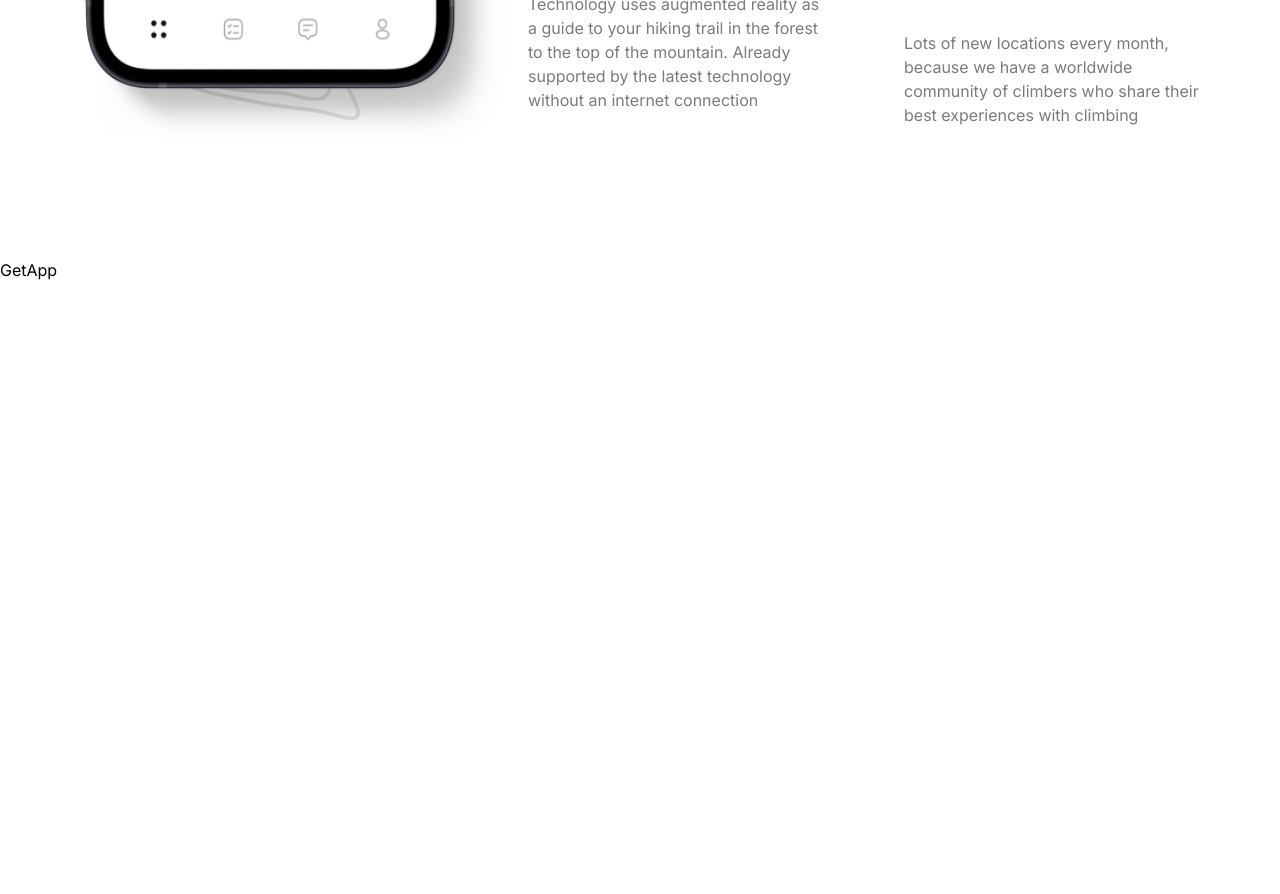
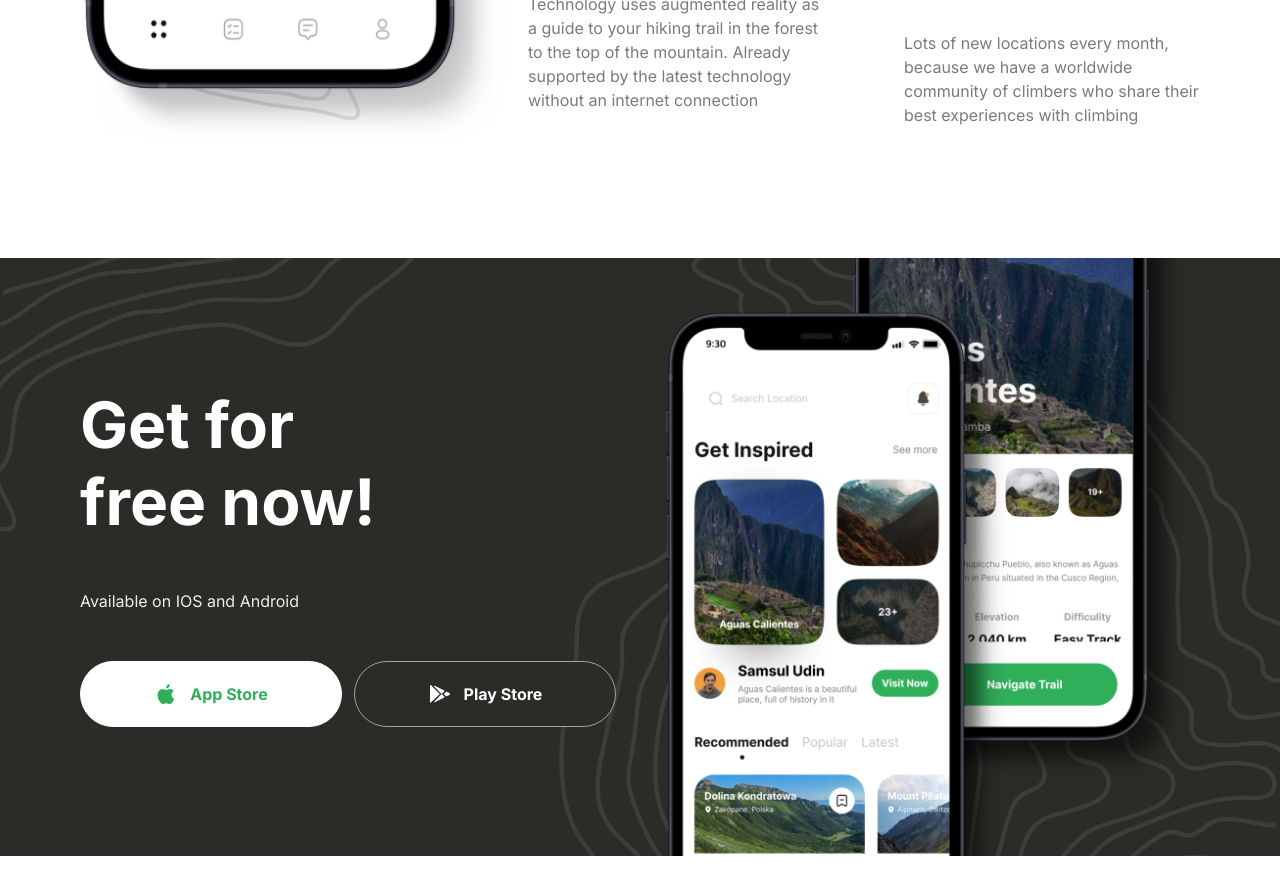
Before and after one commit to Damjan15/Hilink, a Next.js app: page / in a window 1280 px wide. Shown: the part 3500-4394 px from the top of the page. Before the commit the page ends 3782 px from the top, so only its background shows below. Built offline with nearby package versions, Linux system fonts and the light colour scheme.

Commit message:
feat: GetApp section added

```diff
--- a/components/Button.tsx
+++ b/components/Button.tsx
@@ -1,15 +1,16 @@
 import Image from "next/image"
 
 type ButtonProps = {
-    type: 'button' | 'submit',
-    title: string,
-    icon?: string,
-    variant: string,
+    type: 'button' | 'submit';
+    title: string;
+    icon?: string;
+    variant: string;
+    full?: boolean;
 }
 
-const Button = ({ type, title, icon, variant }: ButtonProps) => {
+const Button = ({ type, title, icon, variant, full }: ButtonProps) => {
   return (
-    <button type={type} className={`flexCenter gap-3 rounded-full border ${variant}`}>
+    <button type={type} className={`flexCenter gap-3 rounded-full border ${variant} ${full && 'w-full'}`}>
         { icon && <Image src={icon} alt={title} width={24} height={24} />}
         <label className="bold-16 whitespace-nowrap">{title}</label>
     </button>
--- a/components/GetApp.tsx
+++ b/components/GetApp.tsx
@@ -1,6 +1,26 @@
+import Button from "./Button"
+import Image from "next/image"
+
 const GetApp = () => {
   return (
-    <div>GetApp</div>
+    <section className="flexCenter w-full flex-col pb-[100px]">
+      <div className="get-app">
+        <div className="z-20 flex w-full flex-1 flex-col items-start justify-center gap-12">
+          <h2 className="bold-40 lg:bold-64 xl:max-w-[320px]">Get for free now!</h2>
+          <p className="regular-16 text-gray-10">Available on IOS and Android</p>
+
+          <div className="flex w-full flex-col gap-3 whitespace-nowrap xl:flex-row">
+            <Button type="button" title="App Store" icon="/apple.svg" variant="btn_white" full />
+
+            <Button type="button" title="Play Store" icon="/android.svg" variant="btn_dark_green_outline" full />
+          </div>
+        </div>
+
+        <div className="flex flex-1 items-center justify-end">
+          <Image src="/phones.png" alt="phones" width={550} height={870} />
+        </div>
+      </div>
+    </section>
   )
 }
 
```
